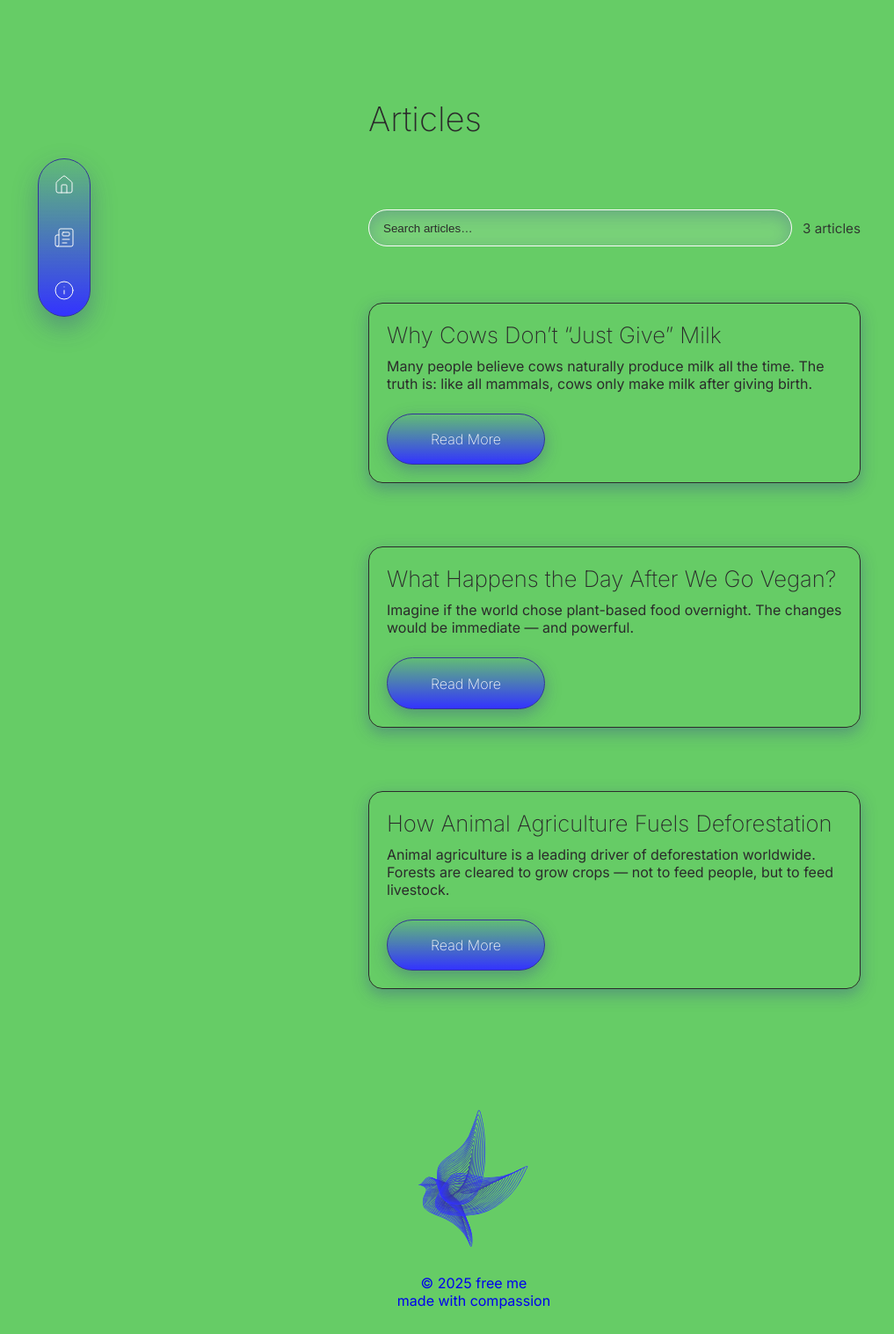
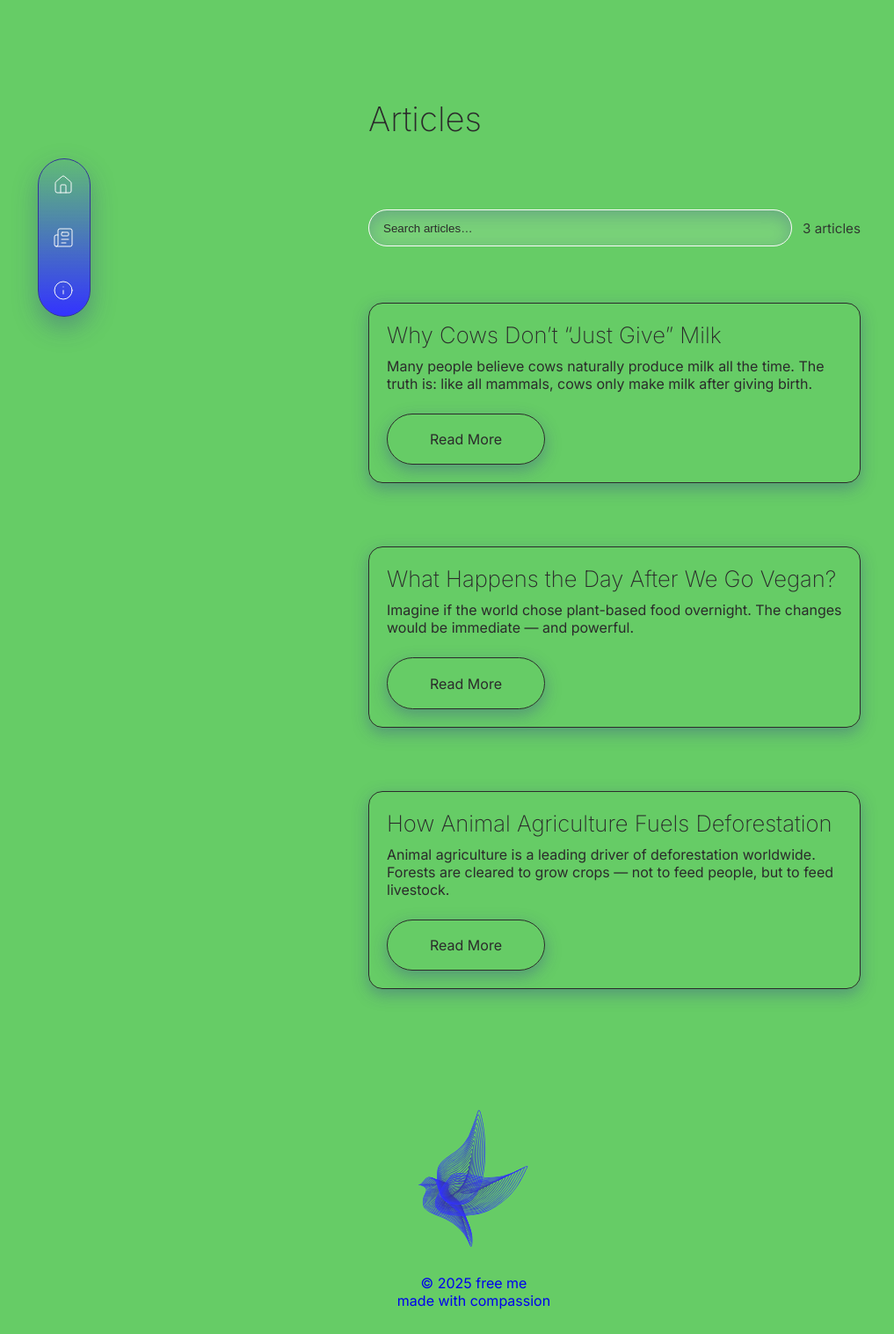
Before and after one commit to jaKasienka/vegan-platform, a Jekyll site: the page built from posts/index.html, in a window 1280 px wide. Shown: the whole page at 88% size, without its empty margins (101-1118 px from the left). Built offline with Jekyll 4.4.1, drawn with Linux system fonts in a browser that asks for light colours.

Commit message:
style: change button color

```diff
--- a/assets/css/style.css
+++ b/assets/css/style.css
@@ -267,11 +267,12 @@ h3 {
   padding: 0 16px;
   margin-top: 24px;
   border-radius: 9999px;
-  border: 1.2px solid var(--blue-deep);
-  background: linear-gradient(180deg, rgba(51,51,255,.1), rgba(51,51,255,1));
-  color: var(--content) !important;
+  border: 1.2px solid var(--content-dark);
+  background: none;
+  /* background: linear-gradient(180deg, rgba(51,51,255,.1), rgba(51,51,255,1)); */
+  color: var(--content-dark) !important;
   text-decoration: none;
-  font-weight: 200 !important;
+  font-weight: 500 !important;
   box-shadow: 0 6px 18px rgba(51,51,153,.35);
   transition: transform .15s ease, box-shadow .15s ease, background .15s ease;
 }
@@ -337,7 +338,7 @@ h3 {
 /* give the button a hair more presence inside highlight */
 .card--highlight .read-more-btn{
   margin-top: 20px;
-  border-color: var(--blue-deep);
+  border-color: var(--content-dark);
 }
 
 .card--highlight .card-hero {
```
